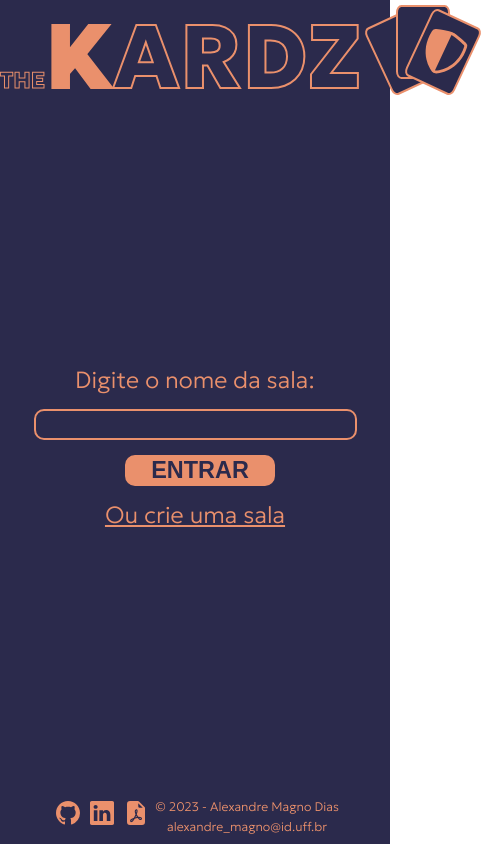
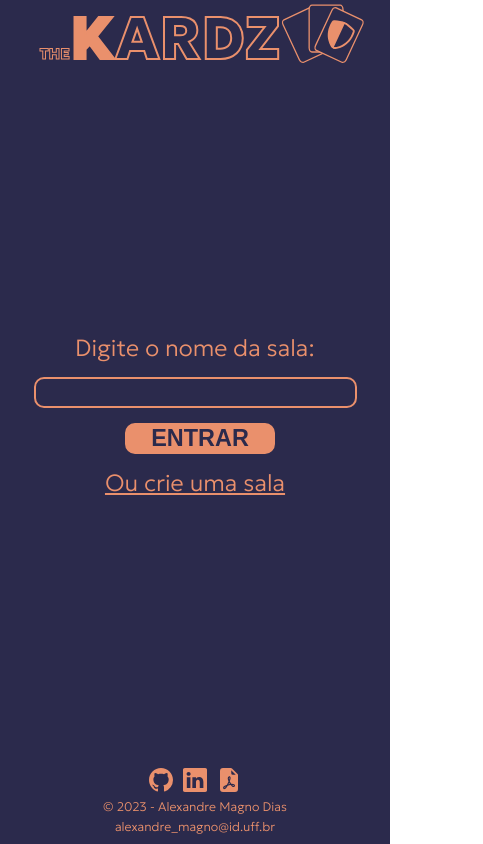
Before and after one commit to AlexandreUff/TheKardz-fe, a React (Create React App) app: page / in a window 390 px wide. Shown: the whole page, 483 px wide, since content can reach past the window. Built offline with nearby package versions, Linux system fonts and the light colour scheme.

Commit message:
feat: wip

```diff
--- a/src/index.css
+++ b/src/index.css
@@ -131,4 +131,41 @@
   line-height: 1;
 }
 
+@media (max-width: 500px) {
+  .App header h1 {
+    font-size: 6rem;
+    -webkit-text-stroke-color: #EA906C;
+    -webkit-text-stroke-width: 2px;
+    color: #2B2A4C;
+  }
+  .App header h1 span {
+    font-size: inherit;
+    color: #EA906C;
+  }
+  .App header h1 small {
+    font-size: 25%;
+    -webkit-text-stroke-width: 1px;
+  }
+  .App header .main-ico {
+    width: 70px;
+    top: -12px;
+    transform: scale(0.65);
+    /* left: -12px; */
+  }
+  .App header .main-ico .card-style[index="1"] {
+    left: -5px;
+  }
+  .App header .main-ico .card-style[index="2"] {
+    left: 25px;
+  }
+  .App header .main-ico .card-style[index="3"] {
+    left: 45px;
+  }
+}
+@media (max-width: 400px) {
+  .App footer {
+    flex-direction: column;
+  }
+}
+
 /*# sourceMappingURL=index.css.map */
--- a/src/index.scss
+++ b/src/index.scss
@@ -165,3 +165,56 @@ $fourthColor: #2B2A4C;
         }
   }
 }
+
+@media (max-width: 500px){
+    .App{
+        header {
+            h1 {
+                font-size: 6rem;
+                -webkit-text-stroke-color: $secondColor;
+                -webkit-text-stroke-width: 2px;
+                color: $fourthColor;
+
+                span {
+                    font-size: inherit;
+                    color: $secondColor;
+                }
+
+                small {
+                    font-size: 25%;
+                    -webkit-text-stroke-width: 1px;
+                }
+            }
+
+            .main-ico{
+                width: 70px;
+                top: -12px;
+                transform: scale(0.65);
+                /* left: -12px; */
+
+                .card-style{
+                    &[index="1"]{
+                    left: -5px;
+                }
+
+                &[index="2"]{
+                    left: 25px;
+                }
+
+                &[index="3"]{
+                    left: 45px;
+                }
+                }
+
+            }
+        }
+    }
+}
+
+@media(max-width: 400px){
+    .App{
+        footer{
+            flex-direction: column;
+        }
+    }
+}
```
Also changed, not shown: 1 other file (tests, documents, lock files or other folders).
